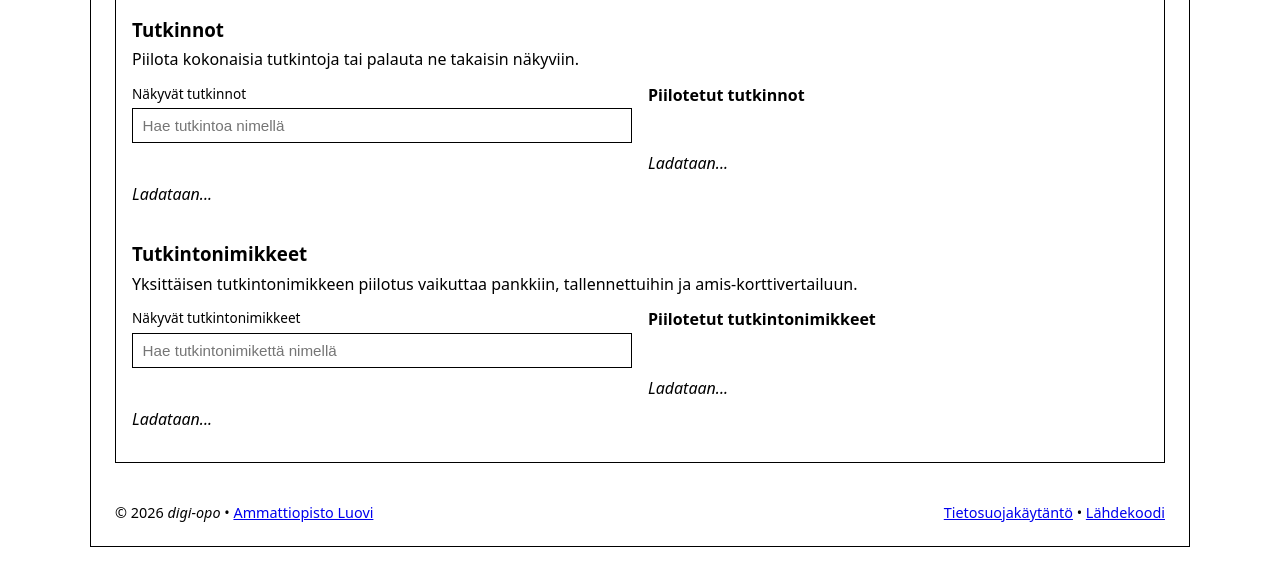
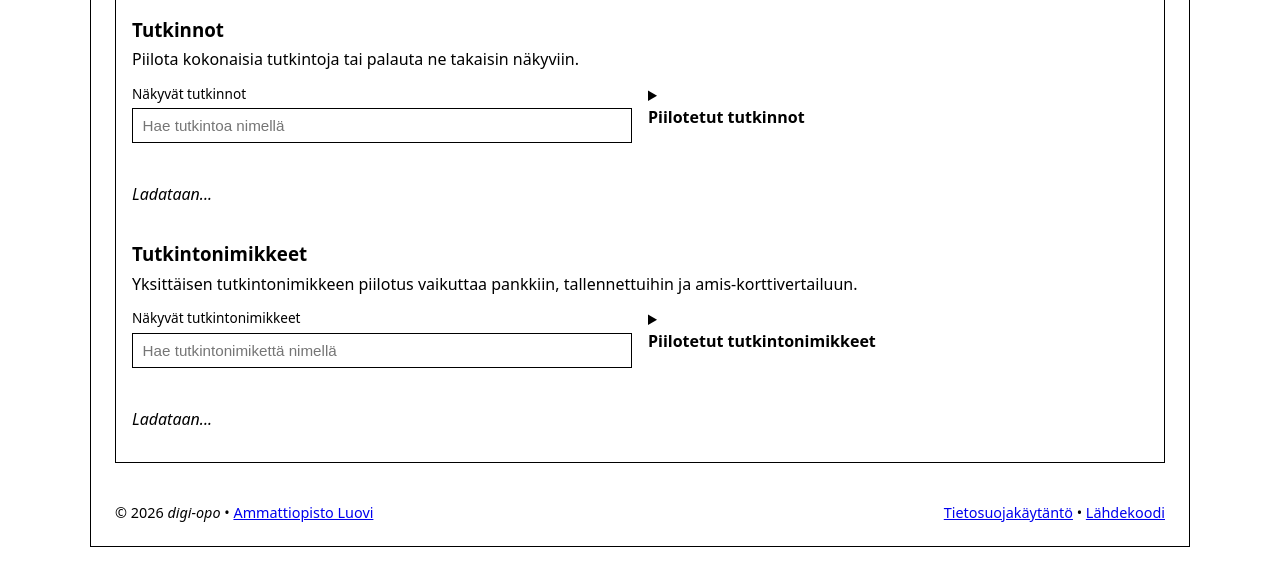
Before and after one commit to belljars/digi-opo, a website with bundled scripts: page src/ui/pages/asetukset.html in a window 1280 px wide. Shown: the part 263-842 px from the top of the page. Built offline with nearby package versions, Linux system fonts and the light colour scheme.

Commit message:
Lisätty yksityiskohtia piilotettujen tutkintojen ja tutkintonimikkeiden näyttämiseen asetuksissa

```diff
--- a/src/ui/pages/asetukset.html
+++ b/src/ui/pages/asetukset.html
@@ -45,9 +45,11 @@
             </div>
 
             <div class="asetukset-pane">
-              <h4>Piilotetut tutkinnot</h4>
-              <div id="asetukset-hidden-tutkinnot-count" class="count"></div>
-              <div id="asetukset-hidden-tutkinnot" class="asetukset-list"></div>
+              <details>
+                <summary><h4>Piilotetut tutkinnot</h4></summary>
+                <div id="asetukset-hidden-tutkinnot-count" class="count"></div>
+                <div id="asetukset-hidden-tutkinnot" class="asetukset-list"></div>
+              </details>
             </div>
           </div>
         </section>
@@ -78,9 +80,11 @@
             </div>
 
             <div class="asetukset-pane">
-              <h4>Piilotetut tutkintonimikkeet</h4>
-              <div id="asetukset-hidden-tutkintonimikkeet-count" class="count"></div>
-              <div id="asetukset-hidden-tutkintonimikkeet" class="saved-grid"></div>
+              <details>
+                <summary><h4>Piilotetut tutkintonimikkeet</h4></summary>
+                <div id="asetukset-hidden-tutkintonimikkeet-count" class="count"></div>
+                <div id="asetukset-hidden-tutkintonimikkeet" class="saved-grid"></div>
+              </details>
             </div>
           </div>
         </section>
```
Also changed, not shown: src/ui/pages/saved-tutkintonimikkeet.html (+4 -2 lines).
